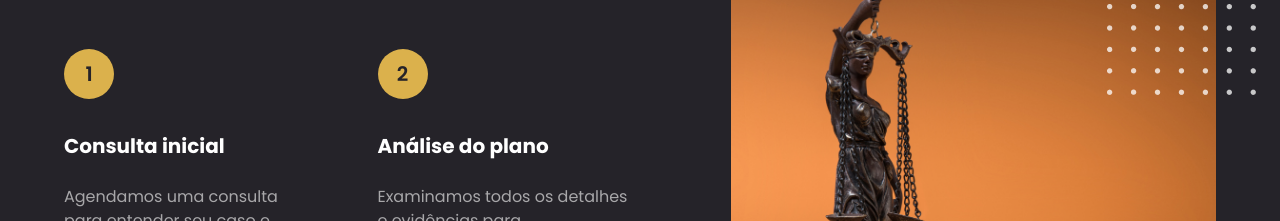
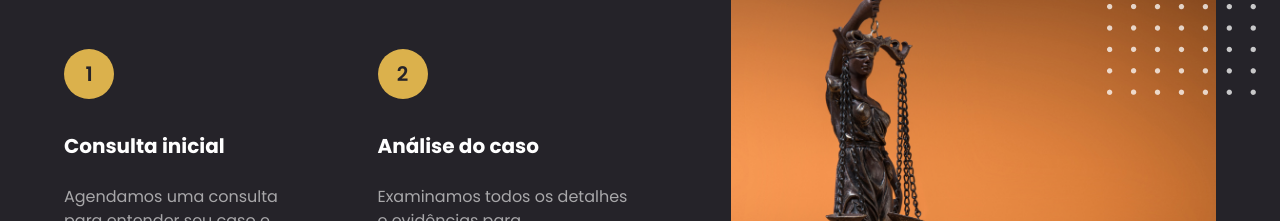
Before and after one commit to EdisonMatos/Dev-Template, a React (Vite) app: page / in a window 1280 px wide. Shown: the part 3540-3761 px from the top of the page. Built offline with nearby package versions, Linux system fonts and the light colour scheme.

Commit message:
fix: Ajusta o texto da Sessão HowltWorksImage

```diff
--- a/src/components/sections/HowItWorksImage.jsx
+++ b/src/components/sections/HowItWorksImage.jsx
@@ -56,7 +56,7 @@ export default function HowItWorksImage() {
               />
               <HowItWorksCard
                 number="2"
-                title="Análise do plano"
+                title="Análise do caso"
                 description="Examinamos todos os detalhes e evidências para compreender a situação completa."
               />
               <HowItWorksCard
```
